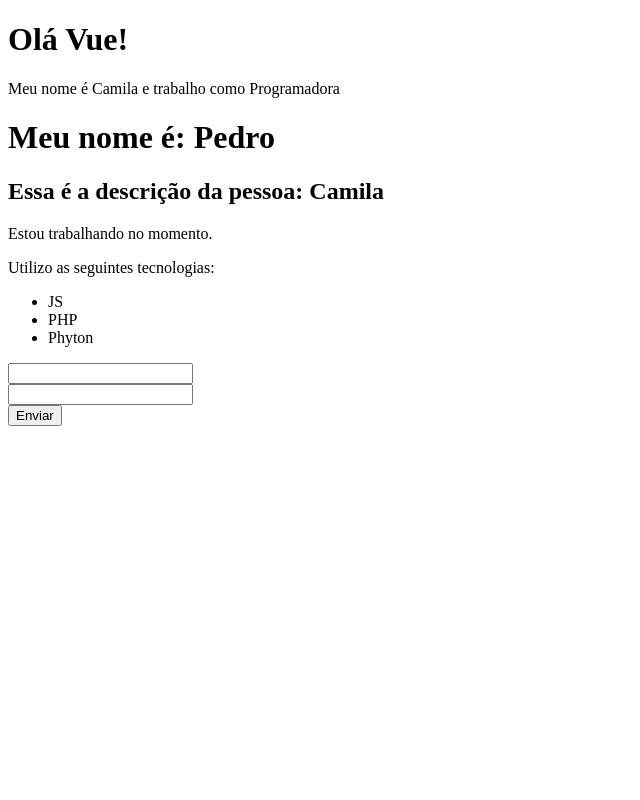
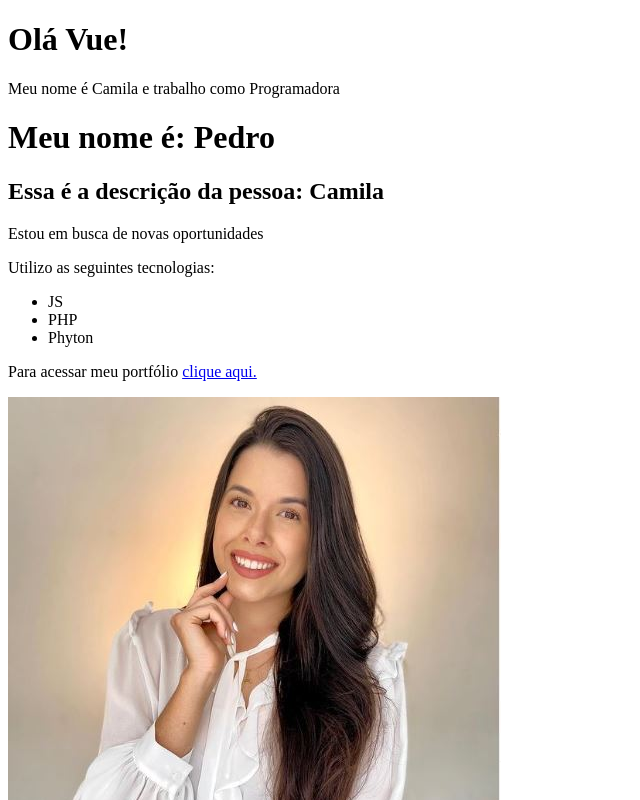
Before and after one commit to Coramila/Vue_Practicing, a Vue app: page / in a window 1280 px wide. Shown: the top 800 px of the page, without its empty margins (0-640 px from the left). Built offline with nearby package versions, Linux system fonts and the light colour scheme.

Commit message:
diretivas: v-if, v-show, v-bind

```diff
--- a/src/components/Info.vue
+++ b/src/components/Info.vue
@@ -1,21 +1,33 @@
 <template>
     <div>
-        <p>Estou trabalhando no momento.</p>
+        <p v-if="esta_trabalhando">Estou trabalhando no momento.</p>
+        <p v-else>Estou em busca de novas oportunidades</p>
         <p>Utilizo as seguintes tecnologias:</p>
         <ul>
             <li>JS</li>
             <li>PHP</li>
             <li>Phyton</li>
         </ul>
+
+        <p v-show="mostrar_email">Mande uma mensagem para: {{ email }}</p>
+        <p>Para acessar meu portfólio <a v-bind:href="meu_link" target="blank5">clique aqui.</a></p>
+        <Picture/>
     </div>
 </template>
 
 <script>
+import Picture from './Picture.vue';
 export default{
     name: 'Info',
+    components: {
+        Picture
+    },
     data(){
         return{
-
+            esta_trabalhando: false,
+            mostrar_email: false,
+            email: 'Camila@email.com',
+            meu_link: 'https://github.com/Coramila'
         }
     }
 }
--- /dev/null
+++ b/src/components/Picture.vue
@@ -0,0 +1,16 @@
+<template>
+    <img :src="avatar" alt="descricao">
+</template>
+
+<script>
+export default{
+    name: 'Picture',
+    data(){
+        return{
+            avatar: "/img/perfil.JPG",
+            decricao: "Camila Carvalho"
+        }
+    }
+
+}
+</script>
```
Also changed, not shown: public/img/perfil.JPG (added).
